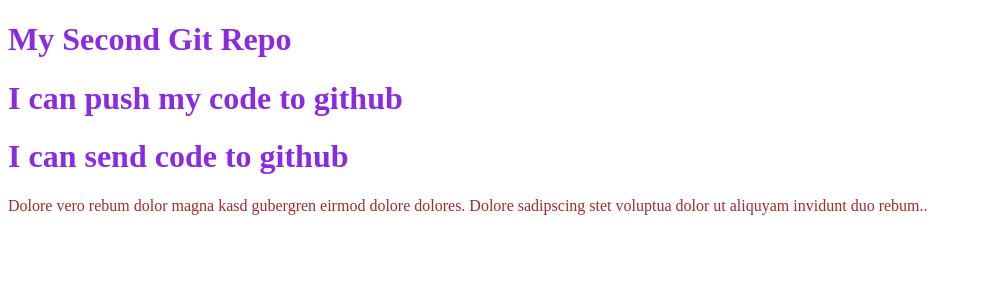
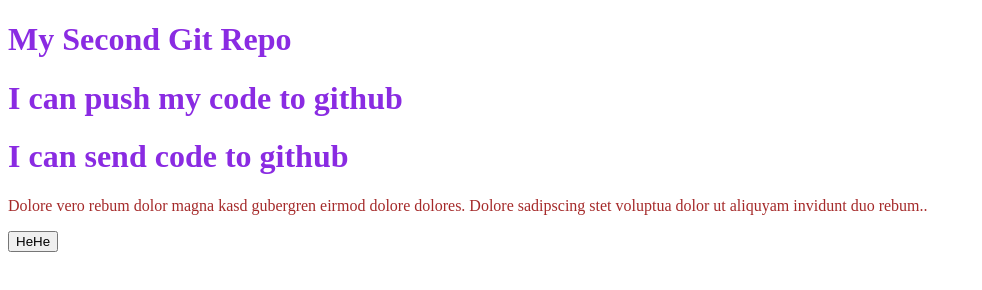
Before and after one commit to Forestum/my_second_repo, a plain HTML site: page index.html in a window 1280 px wide. Shown: the whole page, without its empty margins (0-982 px from the left). Drawn offline with Linux system fonts and the light colour scheme.

Commit message:
added button

```diff
--- a/index.html
+++ b/index.html
@@ -12,5 +12,6 @@
     <h1> I can push my code to github</h1>
     <h1> I can send code to github</h1>
     <p>Dolore vero rebum dolor magna kasd gubergren eirmod dolore dolores. Dolore sadipscing stet voluptua dolor ut aliquyam invidunt duo rebum..</p>
+    <button> HeHe</button>
 </body>
 </html>
```
